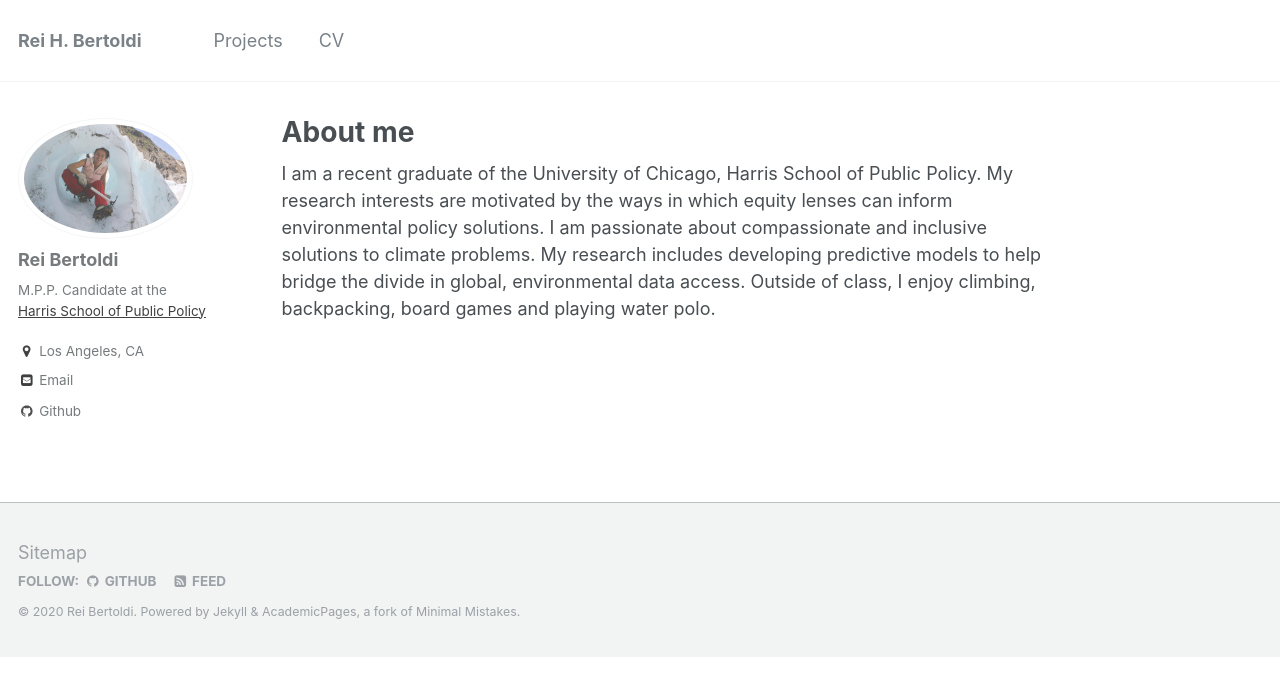
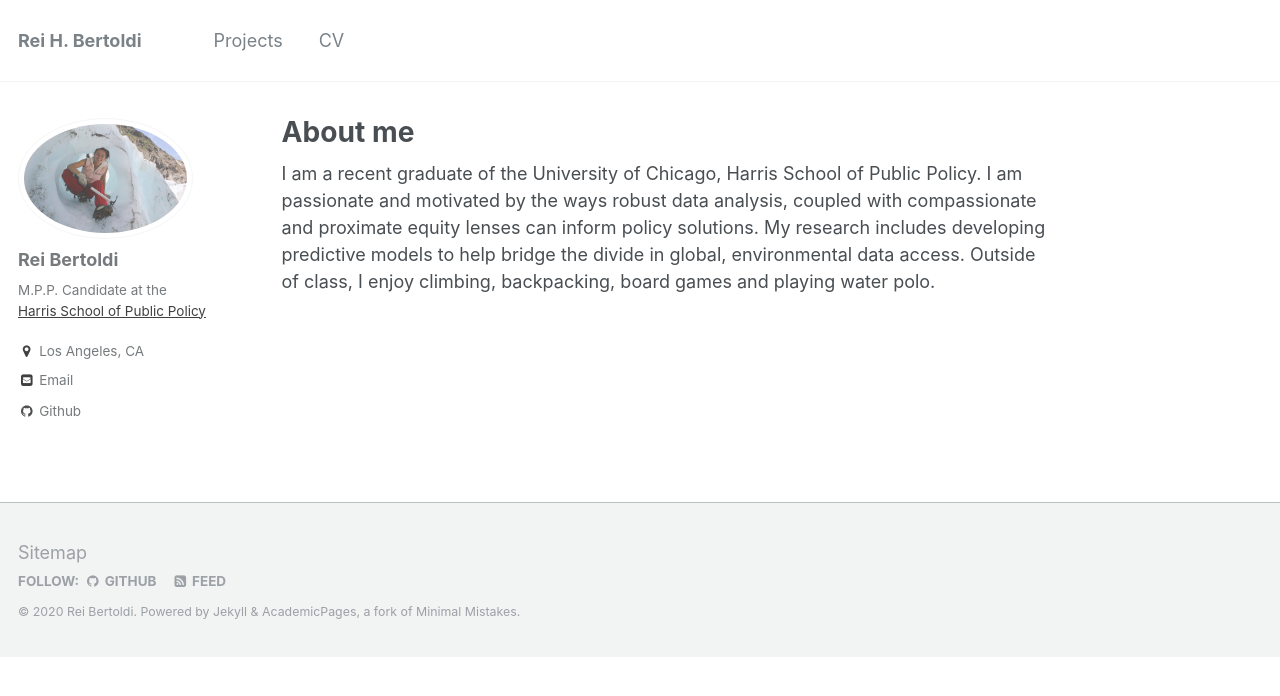
Before and after one commit to rhbertoldi/rhbertoldi.github.io, a Jekyll site: the page built from _pages/about.md, in a window 1280 px wide. Shown: the top 696 px of the page. Built offline with Jekyll 4.4.1, drawn with Linux system fonts in a browser that asks for light colours.

Commit message:
updating about me

```diff
--- a/_pages/about.md
+++ b/_pages/about.md
@@ -8,4 +8,4 @@ redirect_from:
   - /about.html
 ---
 
-I am a recent graduate of the University of Chicago, Harris School of Public Policy. My research interests are motivated by the ways in which equity lenses can inform environmental policy solutions. I am passionate about compassionate and inclusive solutions to climate problems. My research includes developing predictive models to help bridge the divide in global, environmental data access. Outside of class, I enjoy climbing, backpacking, board games and playing water polo.
+I am a recent graduate of the University of Chicago, Harris School of Public Policy. I am passionate and motivated by the ways robust data analysis, coupled with compassionate and proximate equity lenses can inform policy solutions. My research includes developing predictive models to help bridge the divide in global, environmental data access. Outside of class, I enjoy climbing, backpacking, board games and playing water polo.
```
